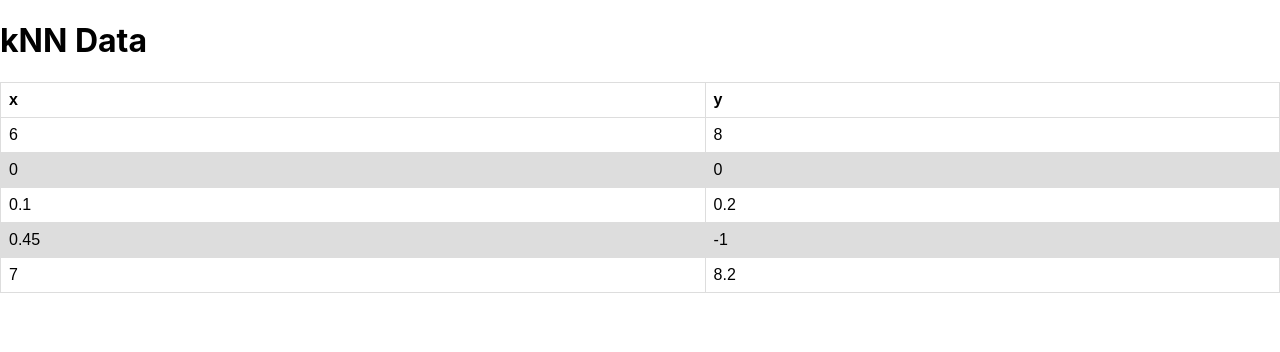
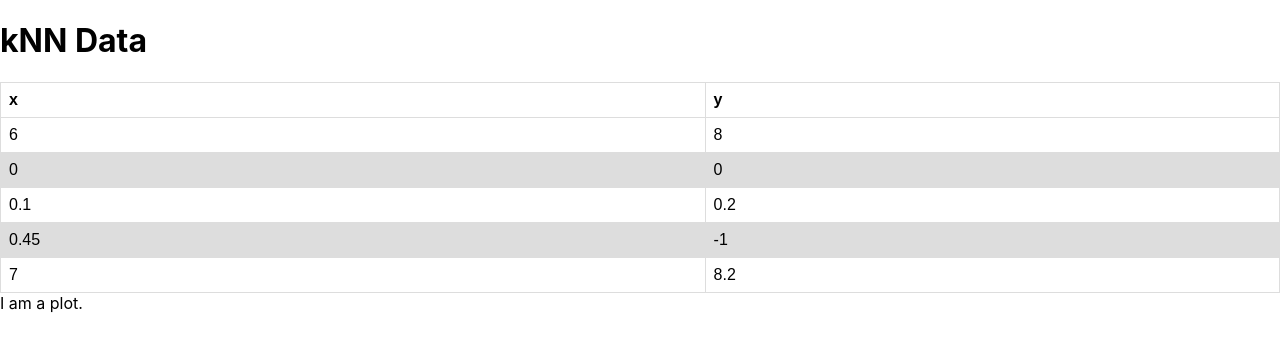
Before and after one commit to dhong9/similar_colors, a React (Create React App) app: page / in a window 1280 px wide. Shown: the top 352 px of the page. Built offline with nearby package versions, Linux system fonts and the light colour scheme.

Commit message:
Imported plotting library

```diff
--- a/package.json
+++ b/package.json
@@ -6,8 +6,10 @@
     "@testing-library/jest-dom": "^5.16.5",
     "@testing-library/react": "^13.4.0",
     "@testing-library/user-event": "^13.5.0",
+    "plotly.js": "^2.16.1",
     "react": "^18.2.0",
     "react-dom": "^18.2.0",
+    "react-plotly.js": "^2.6.0",
     "react-scripts": "5.0.1",
     "web-vitals": "^2.1.4"
   },
--- a/src/App.js
+++ b/src/App.js
@@ -1,13 +1,15 @@
 import './App.css';
 
 // Components
-import Table from "./components/table/table.component";
+import Table from './components/table/table.component';
+import ScatterPlot from './components/plot/plot.component';
 
 function App() {
   return (
     <div>
       <h1>kNN Data</h1>
       <Table />
+      <ScatterPlot />
     </div>
   );
 }
--- a/src/components/plot/plot.component.js
+++ b/src/components/plot/plot.component.js
@@ -0,0 +1,16 @@
+import React, { useState, useEffect } from "react";
+import Plot from 'react-plotly.js';
+
+// Data
+import data from "../../data/points.csv";
+
+// Services
+import { fetchCsv } from "../../services/csvReader.service";
+
+export default function ScatterPlot() {
+    return (
+        <div>
+            I am a plot.
+        </div>
+    )
+}
```
Also changed, not shown: 1 other file (tests, documents, lock files or other folders).
